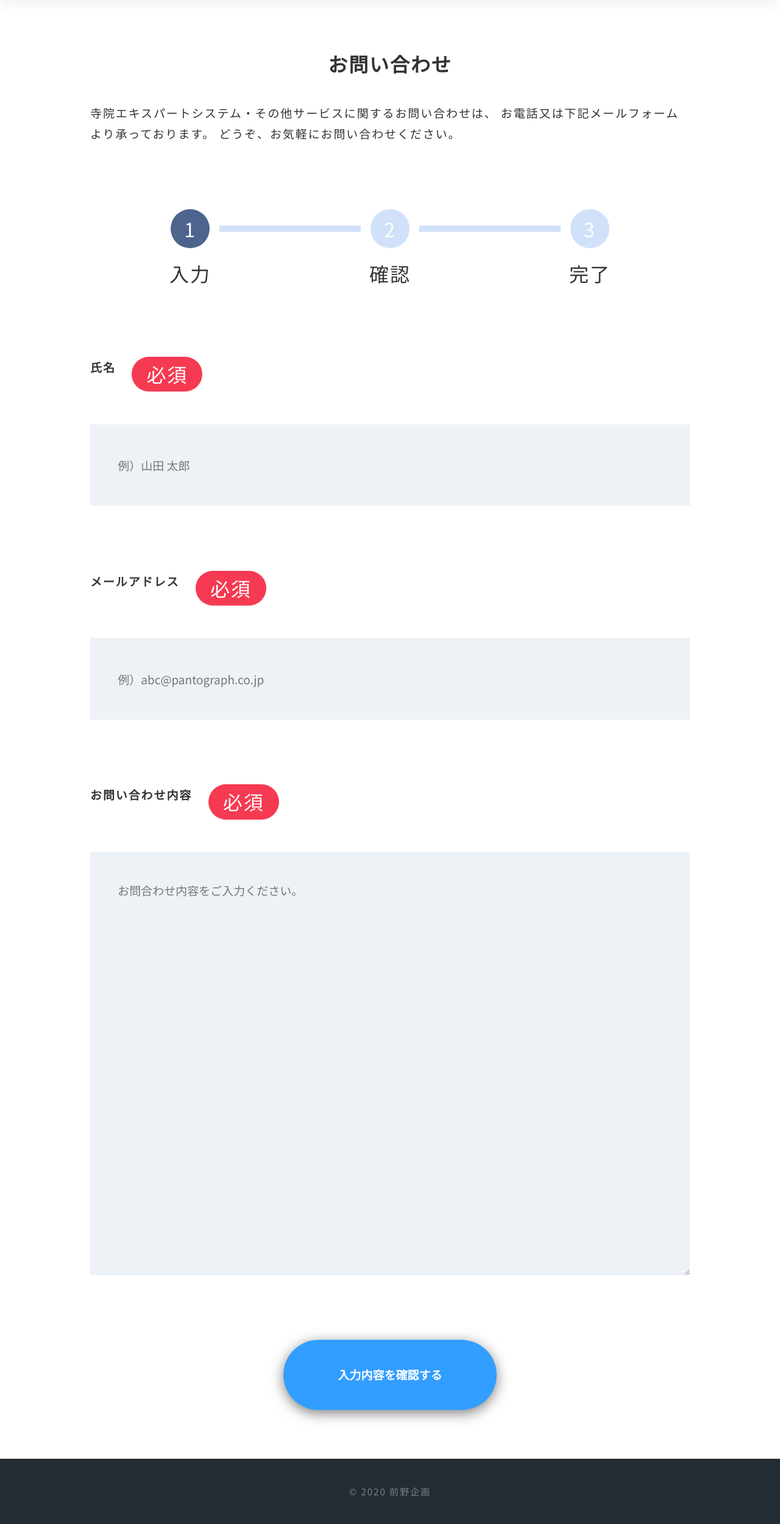
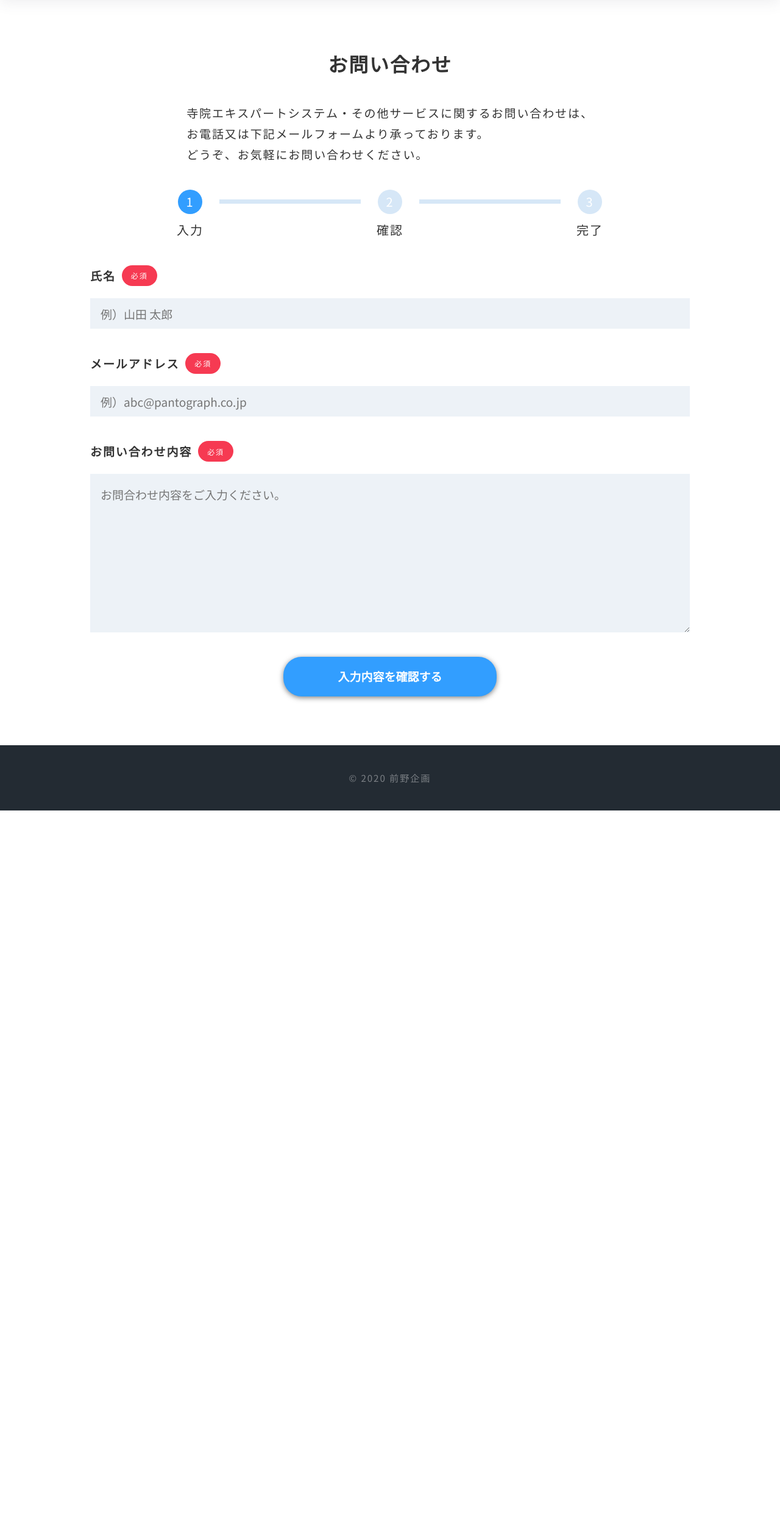
Before and after one commit to yumeko-16/maenokikaku, a PHP site: page /contact/index.php in a window 1280 px wide. Shown: the part 64-2563 px from the top of the page at 61% size. After the commit the page ends 1393 px from the top, so only its background shows below. Run offline with PHP 8.4, Linux system fonts and the light colour scheme; some libraries are stand-ins or nearby versions.

Commit message:
コンタクトフォームを画面幅に合わせ調整

```diff
--- a/contact/index.php
+++ b/contact/index.php
@@ -171,8 +171,8 @@ function validation($data) {
         <?php else: ?>
 
         <p class="mail__description">
-          寺院エキスパートシステム・その他サービスに関するお問い合わせは、
-          お電話又は下記メールフォームより承っております。
+          寺院エキスパートシステム・その他サービスに関するお問い合わせは、<br class="br-md">
+          お電話又は下記メールフォームより承っております。<br>
           どうぞ、お気軽にお問い合わせください。
         </p>
         <ol class="mail__step-bar">
--- a/css/style.css
+++ b/css/style.css
@@ -1092,7 +1092,19 @@ ul {
 }
 
 .mail__description {
-  margin-bottom: 8.33333vw;
+  margin: 0 auto 8.33333vw;
+}
+
+@media (min-width: 481px) {
+  .mail__description {
+    margin: 0 auto 5.20833vw;
+  }
+}
+
+@media (min-width: 769px) {
+  .mail__description {
+    margin: 0 auto 40px;
+  }
 }
 
 .mail__step-bar {
@@ -1103,11 +1115,29 @@ ul {
   text-align: center;
 }
 
+@media (min-width: 481px) {
+  .mail__step-bar {
+    margin: 0 auto 5.20833vw;
+  }
+}
+
+@media (min-width: 769px) {
+  .mail__step-bar {
+    margin: 0 auto 40px;
+  }
+}
+
 .mail__step-item {
   position: relative;
   width: 33.333%;
   font-size: 2.5vw;
   list-style: none;
+}
+
+@media (min-width: 481px) {
+  .mail__step-item {
+    font-size: 1.5625vw;
+  }
 }
 
 .mail__step-item:after {
@@ -1117,7 +1147,14 @@ ul {
   left: calc(-50% + 3.75vw);
   width: calc(100% - 7.5vw);
   height: 0.83333vw;
-  background: #D0E1F9;
+  background: #d6e7f7;
+}
+
+@media (min-width: 481px) {
+  .mail__step-item:after {
+    top: 1.30208vw;
+    height: 0.52083vw;
+  }
 }
 
 .mail__step-item:first-child:after {
@@ -1134,19 +1171,40 @@ ul {
   border-radius: 50%;
   line-height: 5vw;
   color: #fff;
-  background: #D0E1F9;
+  background: #d6e7f7;
+}
+
+@media (min-width: 481px) {
+  .mail__num {
+    width: 3.125vw;
+    height: 3.125vw;
+    margin-bottom: 0.65104vw;
+    line-height: 3.125vw;
+  }
 }
 
 .mail__visited:after {
-  background: #4D648D;
+  background: #329eff;
 }
 
 .mail__visited span {
-  background: #4D648D;
+  background: #329eff;
 }
 
 .mail__item {
   margin-bottom: 8.33333vw;
+}
+
+@media (min-width: 481px) {
+  .mail__item {
+    margin-bottom: 5.20833vw;
+  }
+}
+
+@media (min-width: 769px) {
+  .mail__item {
+    margin-bottom: 40px;
+  }
 }
 
 .mail__item-name {
@@ -1154,6 +1212,18 @@ ul {
   display: -ms-flexbox;
   display: flex;
   margin-bottom: 4.16667vw;
+}
+
+@media (min-width: 481px) {
+  .mail__item-name {
+    margin-bottom: 2.60417vw;
+  }
+}
+
+@media (min-width: 769px) {
+  .mail__item-name {
+    margin-bottom: 20px;
+  }
 }
 
 .mail__label {
@@ -1175,12 +1245,42 @@ ul {
   background-color: #f63a52;
 }
 
+@media (min-width: 481px) {
+  .mail__required {
+    margin-left: 1.30208vw;
+    padding: 0 1.17188vw;
+    border-radius: 3.90625vw;
+    font-size: 1.5625vw;
+  }
+}
+
+@media (min-width: 769px) {
+  .mail__required {
+    margin-left: 10px;
+    font-size: 12px;
+  }
+}
+
 .mail__input {
   width: 100%;
   height: 10.41667vw;
   padding: 0 3.54167vw;
   outline: none;
   background-color: #edf2f7;
+}
+
+@media (min-width: 481px) {
+  .mail__input {
+    height: 6.51042vw;
+    padding: 0 2.21354vw;
+  }
+}
+
+@media (min-width: 769px) {
+  .mail__input {
+    height: 50px;
+    padding: 0 17px;
+  }
 }
 
 .mail__txtarea {
@@ -1191,25 +1291,54 @@ ul {
   background-color: #edf2f7;
 }
 
+@media (min-width: 481px) {
+  .mail__txtarea {
+    height: 33.85417vw;
+    padding: 2.21354vw;
+  }
+}
+
+@media (min-width: 769px) {
+  .mail__txtarea {
+    height: 260px;
+    padding: 17px;
+  }
+}
+
 .mail__btn {
   display: -webkit-box;
   display: -ms-flexbox;
   display: flex;
   justify-content: center;
   align-items: center;
+  font-weight: 600;
+  color: #fff;
+  cursor: pointer;
+  -webkit-transition: all 0.3s;
+  transition: all 0.3s;
+  -webkit-transition: none;
+  transition: none;
   width: 100%;
   max-width: 350px;
   margin: 0 auto;
   padding: 3.125vw;
   border-radius: 6.25vw;
   box-shadow: 0 0.41667vw 1.66667vw rgba(0, 0, 0, 0.5);
-  outline: none;
-  font-weight: 600;
-  color: #fff;
-  cursor: pointer;
   background-color: #329eff;
-  -webkit-transition: all 0.3s;
-  transition: all 0.3s;
-  -webkit-transition: none;
-  transition: none;
 }
+
+@media (min-width: 481px) {
+  .mail__btn {
+    padding: 1.95313vw;
+    border-radius: 3.90625vw;
+    box-shadow: 0 0.26042vw 1.04167vw rgba(0, 0, 0, 0.5);
+  }
+}
+
+@media (min-width: 769px) {
+  .mail__btn {
+    padding: 15px;
+    border-radius: 30px;
+    box-shadow: 0 2px 8px rgba(0, 0, 0, 0.5);
+  }
+}
--- a/scss/page/contact/block/_mail.scss
+++ b/scss/page/contact/block/_mail.scss
@@ -1,6 +1,12 @@
 .mail {
   &__description {
-    margin-bottom: get_vw(40);
+    margin: 0 auto get_vw(40);
+    @include sm() {
+      margin: 0 auto get_vw-sm(40);
+    }
+    @include md() {
+      margin: 0 auto 40px;
+    }
   }
   &__step-bar {
     display: flex;
@@ -8,12 +14,21 @@
     width: 100%;
     margin: 0 auto get_vw(40);
     text-align: center;
+    @include sm() {
+      margin: 0 auto get_vw-sm(40);
+    }
+    @include md() {
+      margin: 0 auto 40px;
+    }
   }
   &__step-item {
     position: relative;
     width: 33.333%;
     font-size: get_vw(12);
     list-style: none;
+    @include sm() {
+      font-size: get_vw-sm(12);
+    }
     &:after {
       content: "";
       position: absolute;
@@ -21,7 +36,11 @@
       left: calc(-50% + 3.75vw);
       width: calc(100% - 7.5vw);
       height: get_vw(4);
-      background: #D0E1F9;
+      background: #d6e7f7;
+      @include sm() {
+        top: get_vw-sm(10);
+        height: get_vw-sm(4);
+      }
     }
     &:first-child:after {
       display: none;
@@ -37,21 +56,39 @@
     border-radius: 50%;
     line-height: get_vw(24);
     color: #fff;
-    background: #D0E1F9;
+    background: #d6e7f7;
+    @include sm() {
+      width: get_vw-sm(24);
+      height: get_vw-sm(24);
+      margin-bottom: get_vw-sm(5);
+      line-height: get_vw-sm(24);
+    }
   }
   &__visited:after {
-    background: #4D648D;
+    background: #329eff;
   }
   &__visited span {
-    background: #4D648D;
+    background: #329eff;
   }
   &__item {
     margin-bottom: get_vw(40);
+    @include sm() {
+      margin-bottom: get_vw-sm(40);
+    }
+    @include md() {
+      margin-bottom: 40px;
+    }
     &-name {
       display: -webkit-box;
       display: -ms-flexbox;
       display: flex;
       margin-bottom: get_vw(20);
+      @include sm() {
+        margin-bottom: get_vw-sm(20);
+      }
+      @include md() {
+        margin-bottom: 20px;
+      }
     }
   }
   &__label {
@@ -70,6 +107,16 @@
     font-size: get_vw(12);
     color: #fff;
     background-color: #f63a52;
+    @include sm() {
+      margin-left: get_vw-sm(10);
+      padding: 0 get_vw-sm(9);
+      border-radius: get_vw-sm(30);
+      font-size: get_vw-sm(12);
+    }
+    @include md() {
+      margin-left: 10px;
+      font-size: 12px;
+    }
   }
   &__input {
     width: 100%;
@@ -77,6 +124,14 @@
     padding: 0 get_vw(17);
     outline: none;
     background-color: #edf2f7;
+    @include sm() {
+      height: get_vw-sm(50);
+      padding: 0 get_vw-sm(17);
+    }
+    @include md() {
+      height: 50px;
+      padding: 0 17px;
+    }
   }
   &__txtarea {
     width: 100%;
@@ -84,27 +139,17 @@
     padding: get_vw(17);
     outline: none;
     background-color: #edf2f7;
+    @include sm() {
+      height: get_vw-sm(260);
+      padding: get_vw-sm(17);
+    }
+    @include md() {
+      height: 260px;
+      padding: 17px;
+    }
   }
   &__btn {
-    display: -webkit-box;
-    display: -ms-flexbox;
-    display: flex;
-    justify-content: center;
-    align-items: center;
-    width: 100%;
-    max-width: 350px;
-    margin: 0 auto;
-    padding: 3.125vw;
-    border-radius: 6.25vw;
-    box-shadow: 0 0.41667vw 1.66667vw rgba(0, 0, 0, 0.5);
-    outline: none;
-    font-weight: 600;
-    color: #fff;
-    cursor: pointer;
+    @include _btn('normal');
     background-color: #329eff;
-    -webkit-transition: all 0.3s;
-    transition: all 0.3s;
-    -webkit-transition: none;
-    transition: none;
   }
 }
```
